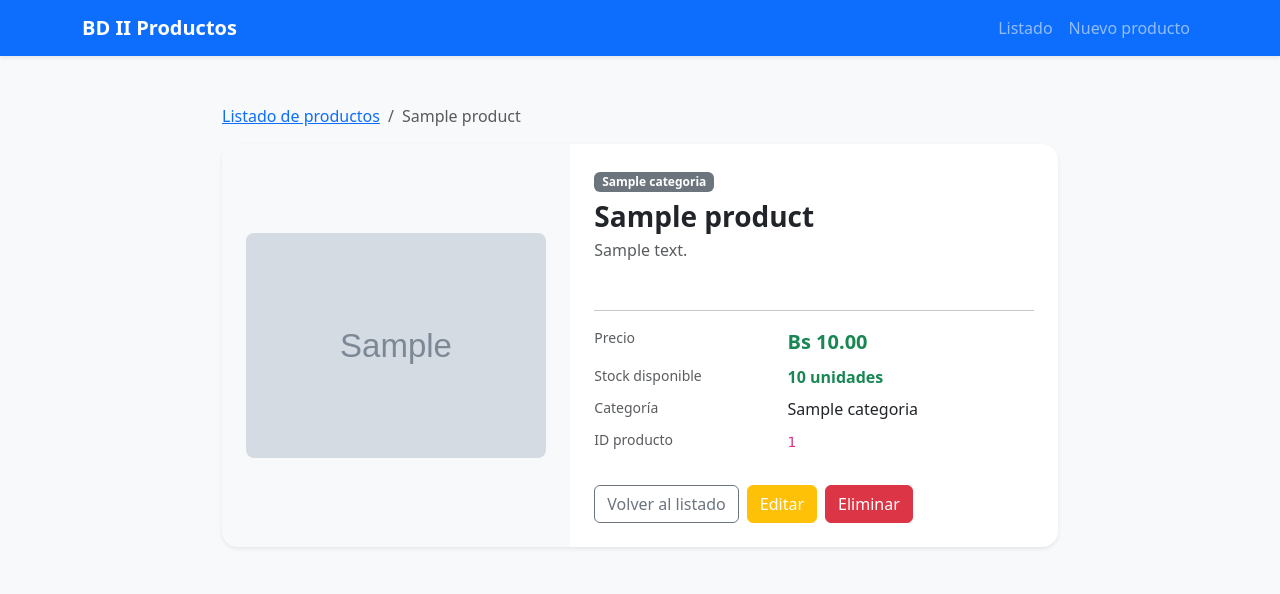
After one commit to QuisbertRafael/bd2-proyecto-Farmacia, a Flask app: template src/templates/product_detail.html in a window 1280 px wide. The commit adds this page. Shown: the top 594 px of the page. Run offline with Flask 3, Linux system fonts and the light colour scheme; the template is opened without the code that fills it: most values are stand-ins (such as "Sample title", 1, 10 or a date in 2020); grey boxes marked "Sample" are stand-in pictures.

Commit message:
Implementa vista detalle de producto

```diff
--- a/src/routes/product.py
+++ b/src/routes/product.py
@@ -8,9 +8,14 @@ from services.product import (
     get_products_service,
     new_product_form_service,
     update_product_view_service,
+    product_detail_service,
 )
 
 product = Blueprint("product", __name__)
+
+@product.route("/<id>", methods=["GET"])
+def product_detail(id):
+    return product_detail_service(id)
 
 
 @product.route("/", methods=["GET"])
--- /dev/null
+++ b/src/templates/product_detail.html
@@ -0,0 +1,103 @@
+{% extends "base.html" %}
+
+{% block title %}{{ product.nombre }}{% endblock %}
+
+{% block content %}
+<div class="container py-4" style="max-width: 860px;">
+
+  <!-- Breadcrumb -->
+  <nav aria-label="breadcrumb" class="mb-3">
+    <ol class="breadcrumb">
+      <li class="breadcrumb-item">
+        <a href="{{ url_for('product.get_products') }}">Listado de productos</a>
+      </li>
+      <li class="breadcrumb-item active">{{ product.nombre }}</li>
+    </ol>
+  </nav>
+
+  <div class="card border-0 shadow-sm rounded-4 overflow-hidden">
+    <div class="row g-0">
+
+      <!-- Imagen -->
+      <div class="col-md-5 bg-light d-flex align-items-center justify-content-center p-4">
+        {% if product.imagen %}
+          <img src="{{ product.imagen }}"
+               alt="Imagen de {{ product.nombre }}"
+               class="img-fluid rounded-3"
+               style="max-height: 320px; object-fit: contain;"
+               onerror="this.onerror=null; this.src='{{ url_for("static", filename="img/paracetamol.jpg") }}'">
+        {% else %}
+          <div class="text-center text-muted">
+            <i class="bi bi-image" style="font-size: 5rem;"></i>
+            <p class="mt-2 small">Sin imagen</p>
+          </div>
+        {% endif %}
+      </div>
+
+      <!-- Detalle -->
+      <div class="col-md-7 p-4 d-flex flex-column">
+
+        <!-- Categoría + Nombre -->
+        <div class="mb-3">
+          <span class="badge text-bg-secondary mb-2">{{ product.categoria or 'Sin categoría' }}</span>
+          <h1 class="h3 fw-bold mb-1">{{ product.nombre }}</h1>
+          <p class="text-muted">{{ product.descripcion or 'Sin descripción registrada.' }}</p>
+        </div>
+
+        <hr>
+
+        <!-- Campos -->
+        <dl class="row mb-0">
+
+          <dt class="col-5 text-muted fw-normal small">Precio</dt>
+          <dd class="col-7 fw-bold fs-5 text-success mb-2">
+            Bs {{ "%.2f"|format(product.precio) }}
+          </dd>
+
+          <dt class="col-5 text-muted fw-normal small">Stock disponible</dt>
+          <dd class="col-7 fw-semibold mb-2">
+            {% if product.stock > 0 %}
+              <span class="text-success">{{ product.stock }} unidades</span>
+            {% else %}
+              <span class="text-danger">Sin stock</span>
+            {% endif %}
+          </dd>
+
+          <dt class="col-5 text-muted fw-normal small">Categoría</dt>
+          <dd class="col-7 mb-2">{{ product.categoria or '—' }}</dd>
+
+          <dt class="col-5 text-muted fw-normal small">ID producto</dt>
+          <dd class="col-7 mb-2">
+            <code class="small">{{ product._id }}</code>
+          </dd>
+
+        </dl>
+
+        <!-- Botones -->
+        <div class="d-flex flex-wrap gap-2 mt-auto pt-4">
+
+          <a href="{{ url_for('product.get_products') }}"
+             class="btn btn-outline-secondary">
+            <i class="bi bi-arrow-left"></i> Volver al listado
+          </a>
+
+          <a href="{{ url_for('product.edit_product', id=product._id) }}"
+             class="btn btn-warning text-white">
+            <i class="bi bi-pencil-fill"></i> Editar
+          </a>
+
+          <form action="{{ url_for('product.delete_product', id=product._id) }}"
+                method="POST"
+                onsubmit="return confirm('¿Eliminar este producto? Esta acción no se puede deshacer.')">
+            <button type="submit" class="btn btn-danger">
+              <i class="bi bi-trash-fill"></i> Eliminar
+            </button>
+          </form>
+
+        </div>
+      </div>
+    </div>
+  </div>
+
+</div>
+{% endblock %}
```
Also changed, not shown: src/services/product.py (+12 -0 lines), src/templates/products.html (+17 -2 lines).
